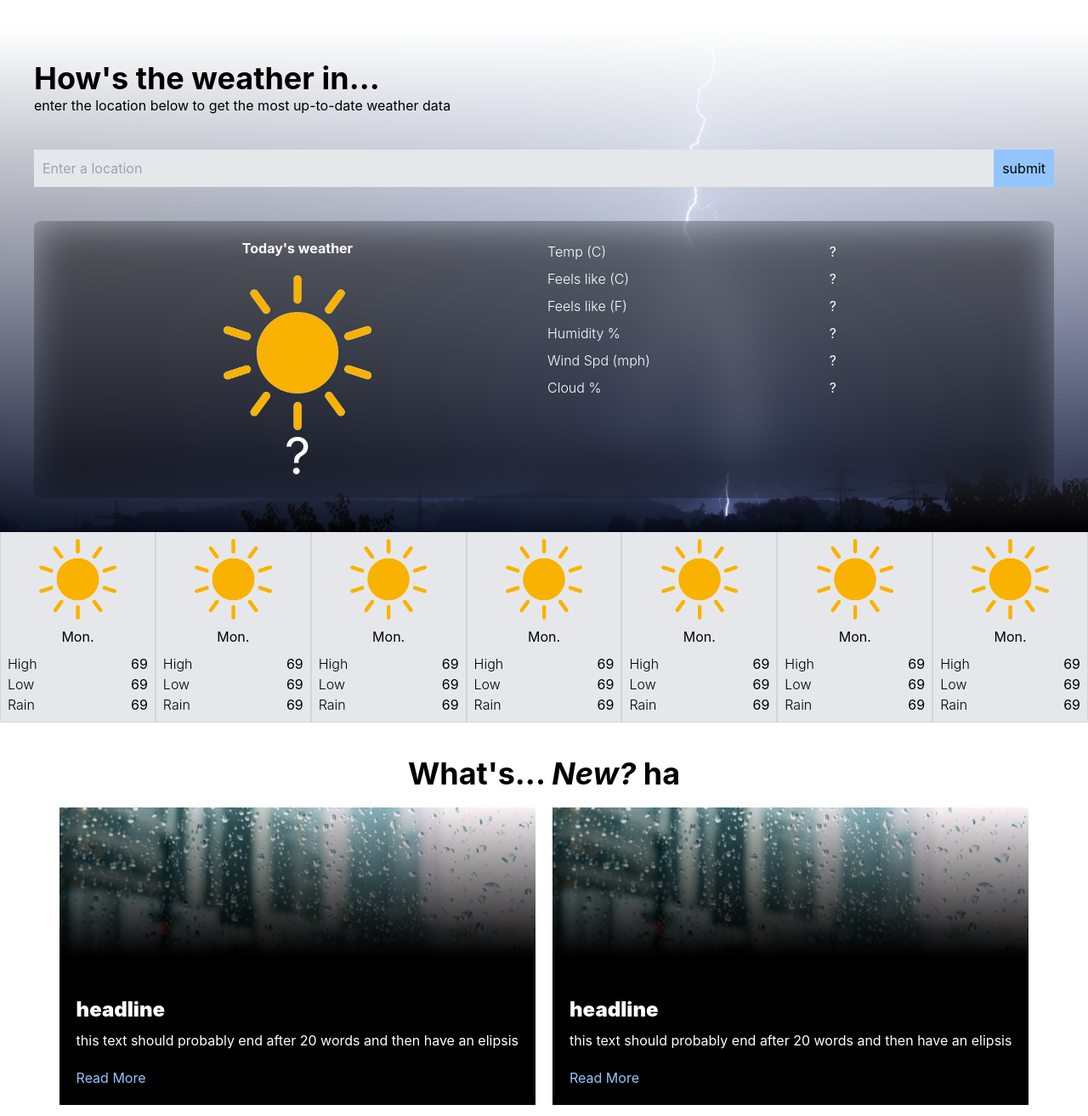
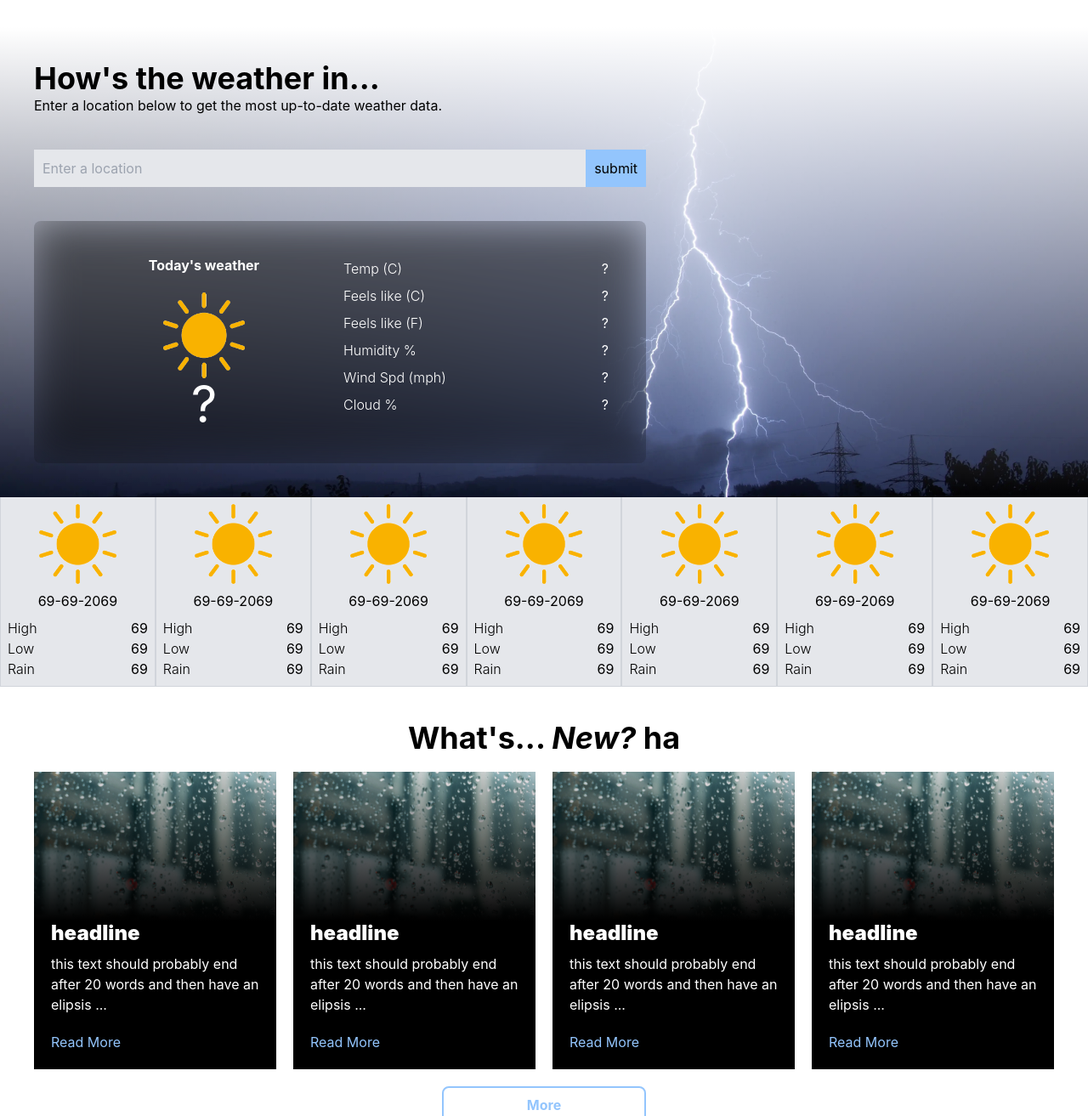
Before and after one commit to DanielCW7/My-weather-app, a React (Create React App) app: page / in a window 1280 px wide. Shown: the part 1524-2837 px from the top of the page at 85% size. Built offline with nearby package versions, Linux system fonts and the light colour scheme.

Commit message:
general edits

```diff
--- a/src/components/card.js
+++ b/src/components/card.js
@@ -7,8 +7,8 @@ const Card = (props) => {
     return (
             <li className="flex flex-row bg-gray-200 items-center border-b border-gray-300 px-10 md:flex-col md:px-0 md:border-x md:px-0">
                 <img src={sun} className="w-10 m-2 md:w-50" />
-                <p className="text-center px-5"> Mon. </p>
-                <div className="flex flex-row flex-auto md:flex-col justify-evenly p-2 md:p-2 md:min-w-full">
+                <p className="text-center px-5"> 69-69-2069 </p>
+                <div className="flex flex-row flex-auto md:flex-col justify-evenly p-2 md:p-2 md:w-full">
                     <span className="flex flex-col md:flex-row md:justify-between"><span className="font-light">High</span><span>69</span></span>
                     <span className="flex flex-col md:flex-row md:justify-between"><span className="font-light">Low</span><span>69</span></span>
                     <span className="flex flex-col md:flex-row md:justify-between"><span className="font-light">Rain</span><span>69</span></span>
--- a/src/components/form.js
+++ b/src/components/form.js
@@ -78,9 +78,9 @@ const form = ({today, week}) => {
     }
 
     return (
-        <form onSubmit={submit} id="search" className="flex flex-col mb-10">
+        <form onSubmit={submit} id="search" className="flex flex-col mb-10 md:w-60">
             <h3 className="text-4xl font-bold"> How's the weather in... </h3>
-            <p> enter the location below to get the most up-to-date weather data </p>
+            <p> Enter a location below to get the most up-to-date weather data. </p>
             <div className="mt-10 flex">
                 <input id="location" type="text" className="flex-grow p-[10px] bg-gray-200" placeholder="Enter a location"></input>
                 <button className="bg-blue-300 p-[10px]" type="submit"> submit </button>
--- a/src/components/story.js
+++ b/src/components/story.js
@@ -2,10 +2,10 @@ import React from "react";
 
 const Story = () => {
     return (
-        <div className="flex bg-rain-pattern bg-cover">
-            <div className="flex flex-col justify-end p-5 bg-gradient-to-t via-black from-black text-white min-h-[350px]">
+        <div className="flex min-h-[350px] bg-rain-pattern bg-cover">
+            <div className="flex flex-col justify-end p-5 bg-gradient-to-t via-black from-black text-white w-full">
                 <h3 className="text-2xl font-black mb-2"> headline </h3>
-                <p> this text should probably end after 20 words and then have an elipsis </p>
+                <p> this text should probably end after 20 words and then have an elipsis ... </p>
                 <a className="text-blue-300 mt-5"> Read More </a>
             </div>
         </div>
--- a/src/components/todayWeather.js
+++ b/src/components/todayWeather.js
@@ -48,14 +48,14 @@ const Today = (props) => {
 
     return (
 
-        <div className="p-5 flex flex-row rounded-lg backdrop-filter backdrop-blur-xl backdrop-brightness-50 md:flex-row">
+        <div className="p-5 flex flex-row rounded-lg backdrop-filter backdrop-blur-xl backdrop-brightness-50 md:p-10 md:w-60">
             <div className="w-50">
                 <p className="text-center mb-5 text-white font-bold"> Today's weather </p>
                 <img src={sun} className="w-30 mx-auto" id="icon"/>
                 <p className="text-center text-6xl text-white" id="temp_f">?</p>
             </div>
 
-            <div className="w-50 md:w-30 md:flex-col">
+            <div className="w-50 md:w-50 md:flex-col">
                 <div className="flex flex-row justify-between text-white"><div className="p-1 font-light">Temp (C)</div><div className="p-1" id="temp_c">?</div></div>
                 <div className="flex flex-row justify-between text-white"><div className="p-1 font-light">Feels like (C)</div><div className="p-1" id="feels_c">?</div></div>
                 <div className="flex flex-row justify-between text-white"><div className="p-1 font-light">Feels like (F)</div><div className="p-1" id="feels_f">?</div></div>
--- a/src/containers/forecast.js
+++ b/src/containers/forecast.js
@@ -9,8 +9,8 @@ const Forecast = () => {
     const [val2, setVal2] = useState("");
 
     return (
-            <div className="bg-lightning-pattern bg-center bg-cover bg-fixed min-h-screen justify-center">
-                <div className="p-10 bg-gradient-to-b via-black-500 from-white">
+            <div className="bg-lightning-pattern bg-center bg-cover bg-fixed min-h-auto justify-center">
+                <div className="p-10 bg-gradient-to-b via-black-0 from-white">
                     <Form today={setVal} week={setVal2}/>
                     <Today val={val}/>
                 </div>
--- a/src/containers/news.js
+++ b/src/containers/news.js
@@ -8,12 +8,15 @@ const News = () => {
             <div className="mb-5">
                 <h3 className="text-4xl font-bold text-center"> What's... <i>New?</i> ha </h3>
             </div>
-            <div className="flex flex-wrap flex-grow justify-center gap-5">
+            <div>
+                <div className="grid gap-5 md:grid-cols-2 lg:grid-cols-3 mb-5 xl:grid-cols-4">
+                    <Story />
+                    <Story />
+                    <Story />
+                    <Story />
 
-                <Story />
-                <Story />
-                <Story />
-                <button className="border-2 border-blue-300 rounded-lg flex flex-grow justify-center py-2 text-blue-300 font-bold" type="submit"> More </button>
+                </div>
+                <button className="border-2 border-blue-300 py-2 rounded-lg block min-w-full text-blue-300 font-bold md:m-auto md:min-w-min md:w-20" type="submit"> More </button>
             </div>
         </div>
     )
```
